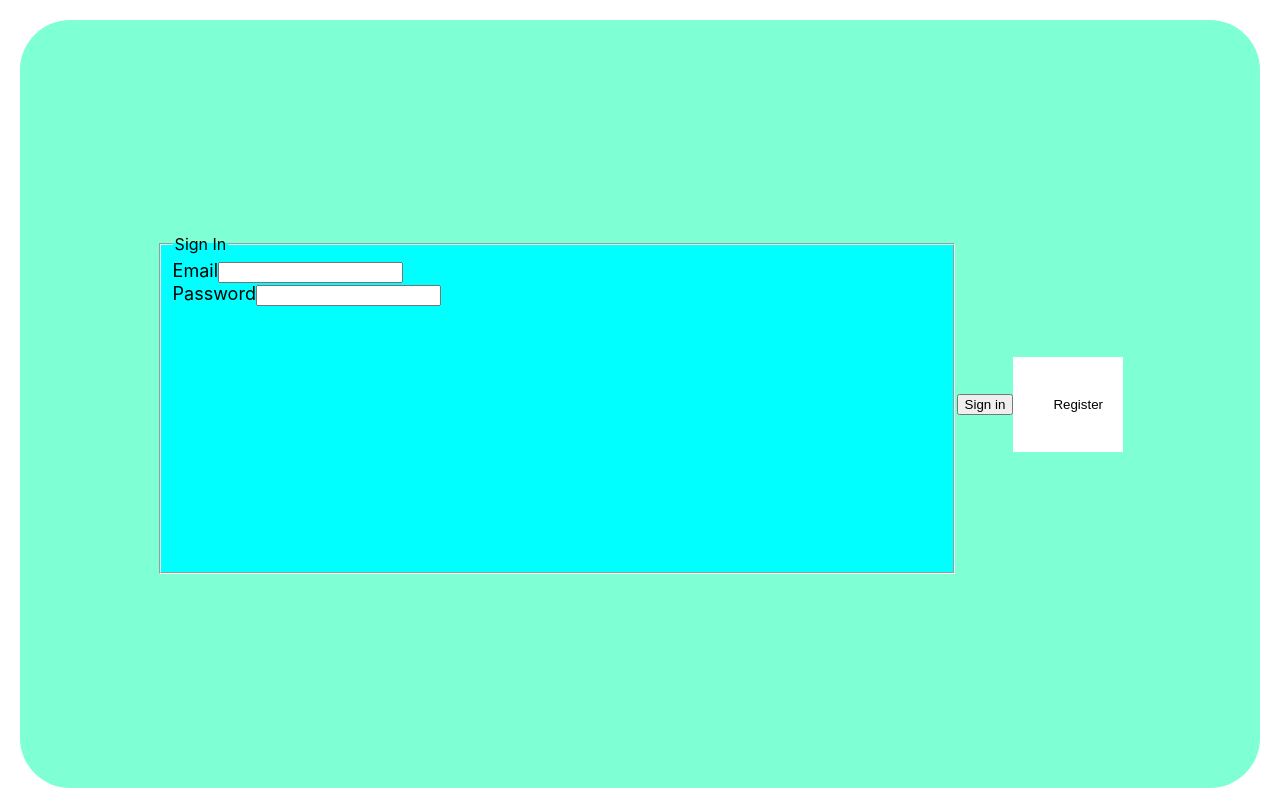
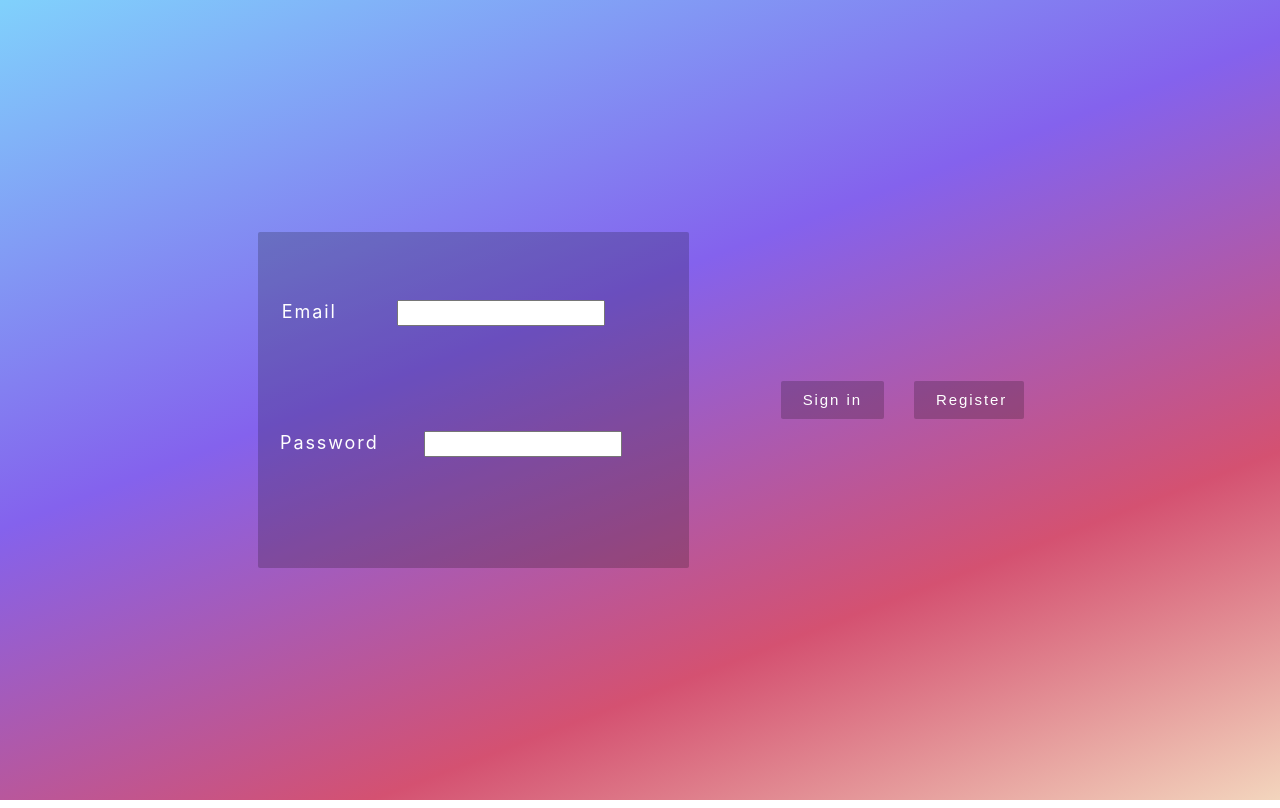
Before and after one commit to TeetSimson/FuturFolio., a React (Create React App) app in the folder FuturFolio_FrontEnd/futurfolio/: page / in a window 1280 px wide. Built offline with nearby package versions, Linux system fonts and the light colour scheme.

Commit message:
Styling login page, work in progress as buttons don't like me :(

```diff
--- a/FuturFolio_FrontEnd/futurfolio/src/Components/Signin/Signin.css
+++ b/FuturFolio_FrontEnd/futurfolio/src/Components/Signin/Signin.css
@@ -1,19 +1,124 @@
 body {
-    padding: 20px;
+    padding: 0px;
 }
 
 .Window {
+    width: 100%;
+    height: 100vh;
+    background: linear-gradient(159deg, rgba(128,209,252,1) 0%, rgba(132,98,237,1) 41%, rgba(212,81,113,1) 73%, rgba(243,213,189,1) 100%);
     display: flex;
+    align-items: center;
+    justify-content: center;
+}
+
+.Window_Signup {
     width: 100%;
-    height: 96vh;
-    background-color: aquamarine;
-    border-radius: 50px;
+    height: 105vh;
+    background: linear-gradient(159deg, rgba(128,209,252,1) 0%, rgba(132,98,237,1) 41%, rgba(212,81,113,1) 73%, rgba(243,213,189,1) 100%);
+    display: flex;
+    align-items: center;
     justify-content: center;
-    align-items: center;
+}
+
+.Email{
+    height: 20px;
+    width: 200px;
+    margin: 60px;
+}
+
+.Password{
+  height: 20px;
+  width: 190px;
+  margin: 45px;
+}
+
+.Name{
+    height: 20px;
+    width: 200px;
+    margin: 10px;
 }
 
 .Form {
-    width: 60vw;
+    width: 30vw;
     height: 40vh;
     background-color: aqua;
+    color: white;
+    text-decoration: none;
+    background-color: rgba(0,0,0, .2);
+    border-radius: 2px;
+    border: 0px;
+    outline: none;
+    display: inline-block;
+    padding: 8px 22px;
+    margin-bottom: 0;
+    font-size: 15px;
+    font-weight: normal;
+    letter-spacing: .12rem;
+    line-height: 1.428571429;
+    text-align: center;
+    white-space: nowrap;
+    vertical-align: middle;
+    cursor: pointer;
 }
+
+.SigninButton {
+  color: white;
+  text-decoration: none;
+  background-color: rgba(0,0,0, .2);
+  border-radius: 2px;
+  border: 0px;
+  outline: none;
+  display: inline-block;
+  padding: 8px 22px;
+  margin-bottom: 0;
+  font-size: 15px;
+  font-weight: normal;
+  letter-spacing: .12rem;
+  line-height: 1.428571429;
+  text-align: center;
+  white-space: nowrap;
+  vertical-align: middle;
+  cursor: pointer;
+  margin-left: 90px;
+  margin-right: 30px;
+}
+
+.SignUpButton {
+  color: white;
+  text-decoration: none;
+  background-color: rgba(0,0,0, .2);
+  border-radius: 2px;
+  border: 0px;
+  outline: none;
+  display: inline-block;
+  padding: 8px 22px;
+  margin-bottom: 0;
+  font-size: 15px;
+  font-weight: normal;
+  letter-spacing: .12rem;
+  line-height: 1.428571429;
+  text-align: center;
+  white-space: nowrap;
+  vertical-align: middle;
+  cursor: pointer;
+}
+
+.RegisterButton {
+  color: white;
+  text-decoration: none;
+  background-color: rgba(0,0,0, .2);
+  border-radius: 2px;
+  border: 0px;
+  outline: none;
+  display: inline-block;
+  padding: 8px 22px;
+  margin-bottom: 0;
+  font-size: 15px;
+  font-weight: normal;
+  letter-spacing: .12rem;
+  line-height: 1.428571429;
+  text-align: center;
+  white-space: nowrap;
+  vertical-align: middle;
+  cursor: pointer;
+}
--- a/FuturFolio_FrontEnd/futurfolio/src/Components/Signin/Signin.js
+++ b/FuturFolio_FrontEnd/futurfolio/src/Components/Signin/Signin.js
@@ -45,7 +45,6 @@ class Signin extends React.Component {
                     <div className="Window">
                         <fieldset id="sign_up" className="Form">
                             <legend className="CaptionLabel">
-                                Sign In
                             </legend>
                             <div>
                                 <label className="Label" htmlFor="email-address">
```
